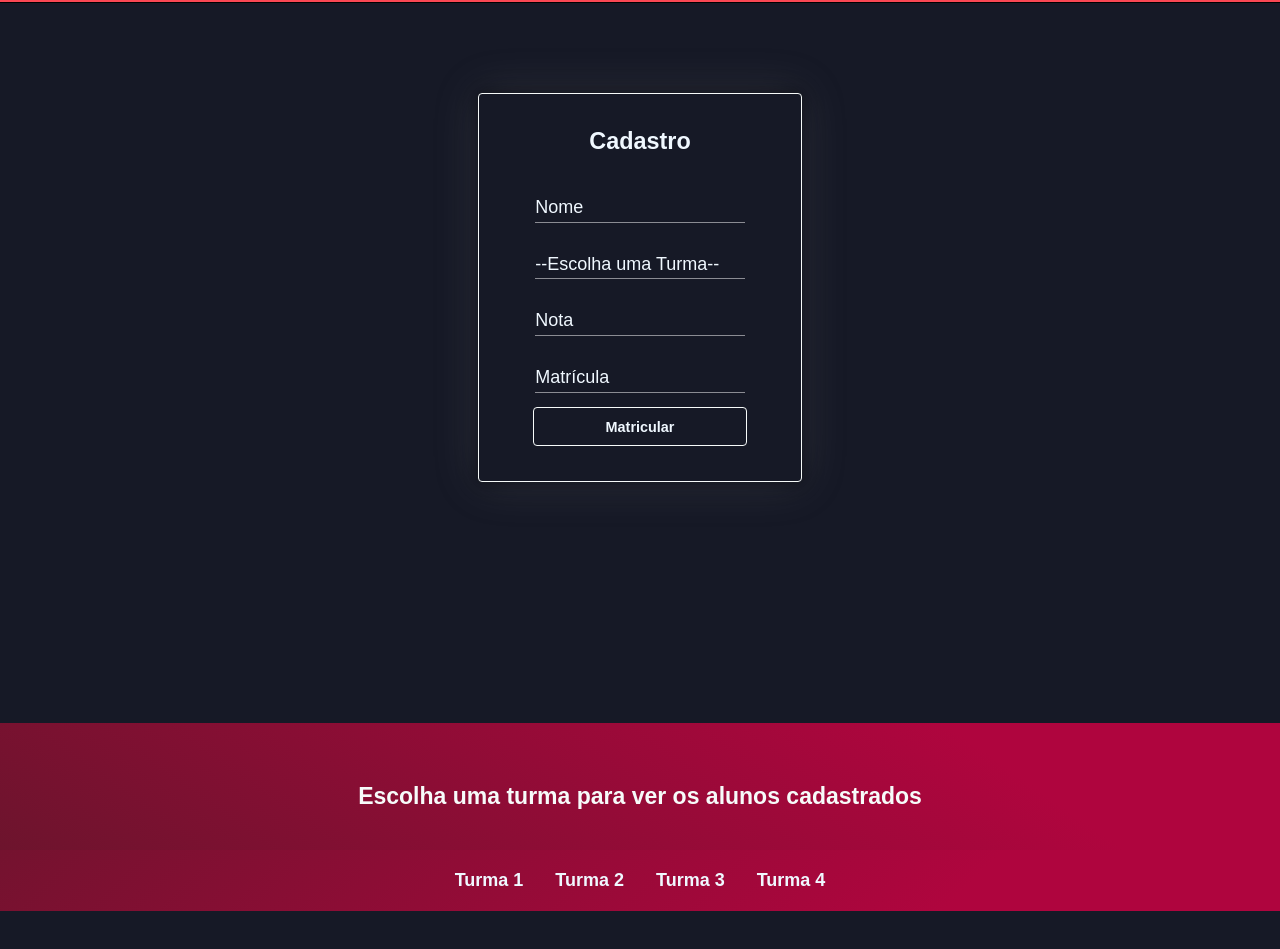
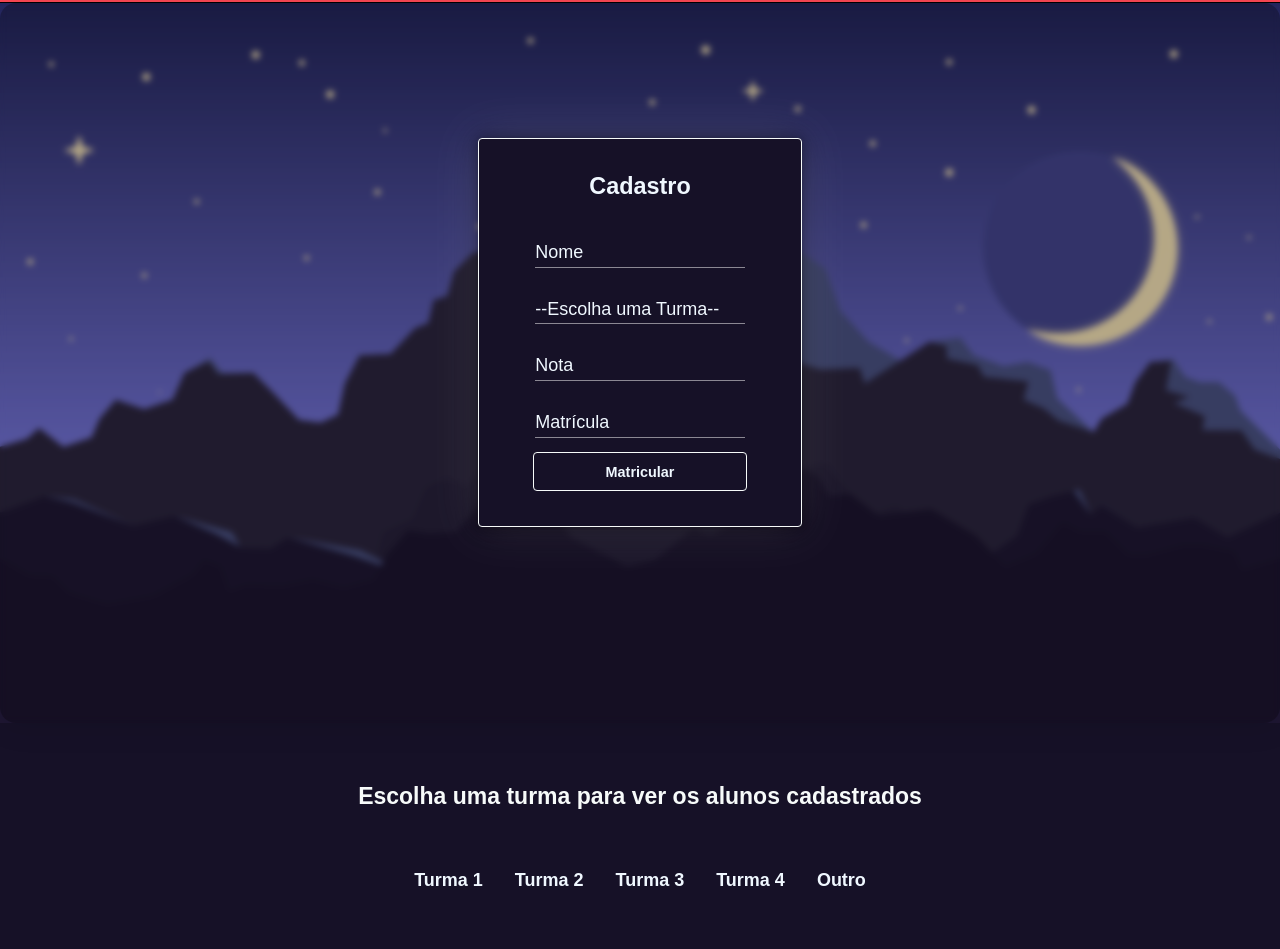
Before and after one commit to SantosVicente/Trabalho-Web, a plain HTML site: page index.html in a window 1280 px wide. Shown: the part 105-1054 px from the top of the page. Drawn offline with Linux system fonts and the light colour scheme.

Commit message:
Final Version

```diff
--- a/index.css
+++ b/index.css
@@ -1,5 +1,6 @@
 @import url('https://fonts.googleapis.com/css2?family=Cairo:wght@400;700&family=Noto+Sans+Wancho&display=swap');
-*{
+
+* {
     margin: 0;
     padding: 0;
     box-sizing: border-box;
@@ -7,7 +8,7 @@
     font-size: 18px;
 }
 
-html{
+html {
     /*Granite*/
     --Blue1: #3A7B99;
     --Blue2: #70AFCE;
@@ -17,49 +18,61 @@ html{
     /*Riot*/
     --Red: #FA4753;
     --Black1: #17181C;
-    --Black2: #161926;
+    --Black2: #161127;
     --White2: #E5E5E5;
     --Cinza: #26262b;
 }
 
-body{
+body {
     background-color: #1E1B18;
 }
 
-.header{
+body::-webkit-scrollbar-thumb {
+    background-color: blue;
+    border-radius: 20px;
+    border: 3px solid orange;
+}
+
+.header {
     background-color: var(--Red);
     border-bottom: 1px solid black;
 }
 
-.introduction{
-    background-color: var(--Black2);
+.introduction {
+    background-image: url(mountains-3270710.png);
+    background-size: cover;
+    background-repeat: no-repeat;
     color: aliceblue;
     min-height: 90vh;
 }
 
-.introduction .card_intro h1{
+.introduction .card_intro h1 {
     padding-top: 5rem;
     font-size: 34px;
     font-weight: 700;
     font-family: 'Noto Sans Wancho';
 }
 
-.card_intro{
+.card_intro {
     display: flex;
     justify-content: center;
 }
 
-.container h2{
-    font-size: 25px;
-    padding-bottom: 35px;
+.container{
+    height: 90vh;
+    background: rgba(0, 0, 0, 0.29);
+    border-radius: 16px;
+    box-shadow: 0 4px 30px rgba(0, 0, 0, 0.1);
+    backdrop-filter: blur(3px);
+    -webkit-backdrop-filter: blur(3px);
 }
 
-.card_turma{
-    background-image: linear-gradient(35deg, #6d142d 0%, #AF053E 77%);
+.card_turma {
+    background-color: var(--Black2);
     color: var(--White1);
 }
 
-.card_turma h2{
+.card_turma h2 {
     padding-top: 60px;
     padding-left: 40px;
     padding-right: 40px;
@@ -69,60 +82,62 @@ body{
     justify-content: center;
 }
 
-.logo{
+.logo {
     padding-top: 20px;
     padding-bottom: 5px;
     display: flex;
     justify-content: center;
 }
 
-.icon{
+.icon {
     width: 100px;
 }
 
-ul{
+ul {
     display: flex;
     justify-content: center;
     list-style: none;
 }
 
-li{
+li {
     padding-left: 16px;
     padding-right: 16px;
     padding-top: 20px;
     padding-bottom: 20px;
 }
 
-a{
+a {
     text-decoration: none;
     color: aliceblue;
     font-weight: 600;
 }
 
-.content a{
+.content a {
     text-decoration: none;
     color: aliceblue;
     font-weight: 400;
 }
 
-.turmas{
-    background-image: linear-gradient(135deg, #6d142d 0%, #AF053E 77%);
+.turmas {
+ background-color: var(--Black2);
 }
 
-.title{
+.title {
     padding-bottom: 0.3rem;
     display: flex;
     justify-content: center;
 }
 
-.title h1{
+.title h1 {
     font-size: 1.3rem;
 }
 
-.card{
+.card {
     /*background-image: linear-gradient(135deg, 6d142d 0%, #D8315B 77%);
     */
+    background-color: var(--Black2);
     border: 1px solid var(--White1);
+    margin-top: 2.5rem;
     padding-top: 1.9rem;
     padding-left: 0.9rem;
     padding-bottom: 1.9rem;
@@ -143,13 +158,13 @@ a{
 }
 
 
-.botão{
+.botão {
     display: flex;
     justify-content: center;
     padding-top: 0.5rem;
 }
 
-.container{
+.container {
     display: flex;
     flex-direction: column;
     align-items: center;
@@ -157,17 +172,17 @@ a{
     padding-bottom: 18vh;
 }
 
-.container .group label{
+.container .group label {
     margin-top: 0.3rem;
 }
 
-.container .group{
+.container .group {
     display: flex;
     flex-direction: column;
     margin: 0px 20px;
 }
 
-.btn{
+.btn {
     margin-top: 10px;
     background-color: var(--Black2);
     outline: none;
@@ -184,13 +199,13 @@ a{
     transition: all 0.3s ease;
 }
 
-.btn:hover{
+.btn:hover {
     background-color: var(--White1);
     color: var(--Black2);
     cursor: pointer;
 }
 
-.active{
+.active {
     background-color: var(--Black2);
     display: flex;
     justify-content: center;
@@ -199,21 +214,24 @@ a{
 }
 
 
-td, th, tr{
+td,
+th,
+tr {
     border-collapse: collapse;
     border: 2px solid rgb(89, 89, 89);
     padding: 10px;
 }
 
-table{
+table {
     border-collapse: collapse;
 }
 
-input::placeholder{
+input::placeholder {
     color: aliceblue;
 }
 
-input, select{
+input,
+select {
     margin-top: 2rem;
     outline: none;
     border: none;
@@ -221,16 +239,16 @@ input, select{
     color: aliceblue;
 }
 
-.group{
+.group {
     position: relative;
 }
 
-select{
+select {
     -webkit-appearance: none;
     cursor: pointer;
 }
 
-.group .underline::before{
+.group .underline::before {
     content: '';
     position: absolute;
     height: 1px;
@@ -240,7 +258,7 @@ select{
     background-color: rgba(255, 255, 255, 0.5);
 }
 
-.group .underline::after{
+.group .underline::after {
     content: '';
     position: absolute;
     height: 1px;
@@ -253,6 +271,6 @@ select{
     transform-origin: left;
 }
 
-.group input:focus ~ .underline::after{
+.group input:focus~.underline::after {
     transform: scaleX(1);
 }
--- a/index.html
+++ b/index.html
@@ -36,6 +36,7 @@
                                 <option value="Turma 2">Turma 2</option>
                                 <option value="Turma 3">Turma 3</option>
                                 <option value="Turma 4">Turma 4</option>
+                                <option value="Outro">Outro</option>
                             </select>
                             <div class="underline"></div>
                         </div>
@@ -66,6 +67,7 @@
             <li><a href="#" onclick="listar(this.innerHTML)">Turma 2</a></li>
             <li><a href="#" onclick="listar(this.innerHTML)">Turma 3</a></li>
             <li><a href="#" onclick="listar(this.innerHTML)">Turma 4</a></li>
+            <li><a href="#" onclick="listar(this.innerHTML)">Outro</a></li>
         </ul>
     </div>
 
--- a/index.js
+++ b/index.js
@@ -37,6 +37,11 @@ function listar(turma) {
 
 function mudarItem(i) {
     var newitem = window.prompt("Digite uma nova turma para o aluno.");
+
+    if(newitem != "Turma 1" && newitem != "Turma 2" && newitem != "Turma 3" && newitem != "Turma 4") {
+        newitem = "Outro";
+    }
+
     alunos[i].turma = newitem;
     listar(alunos[i].turma);
 }
```
Also changed, not shown: mountains-3270710.png (added). Lines whose indentation alone changed are shown as unchanged.
